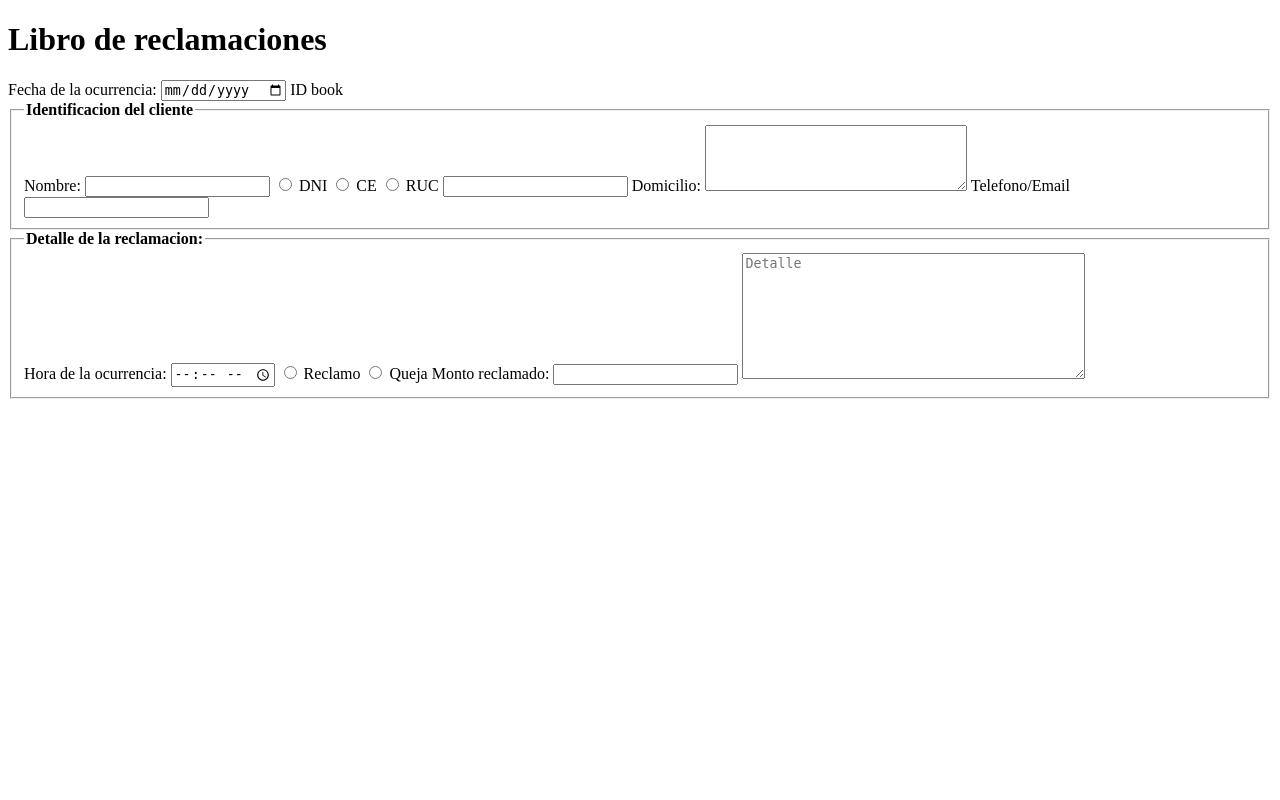
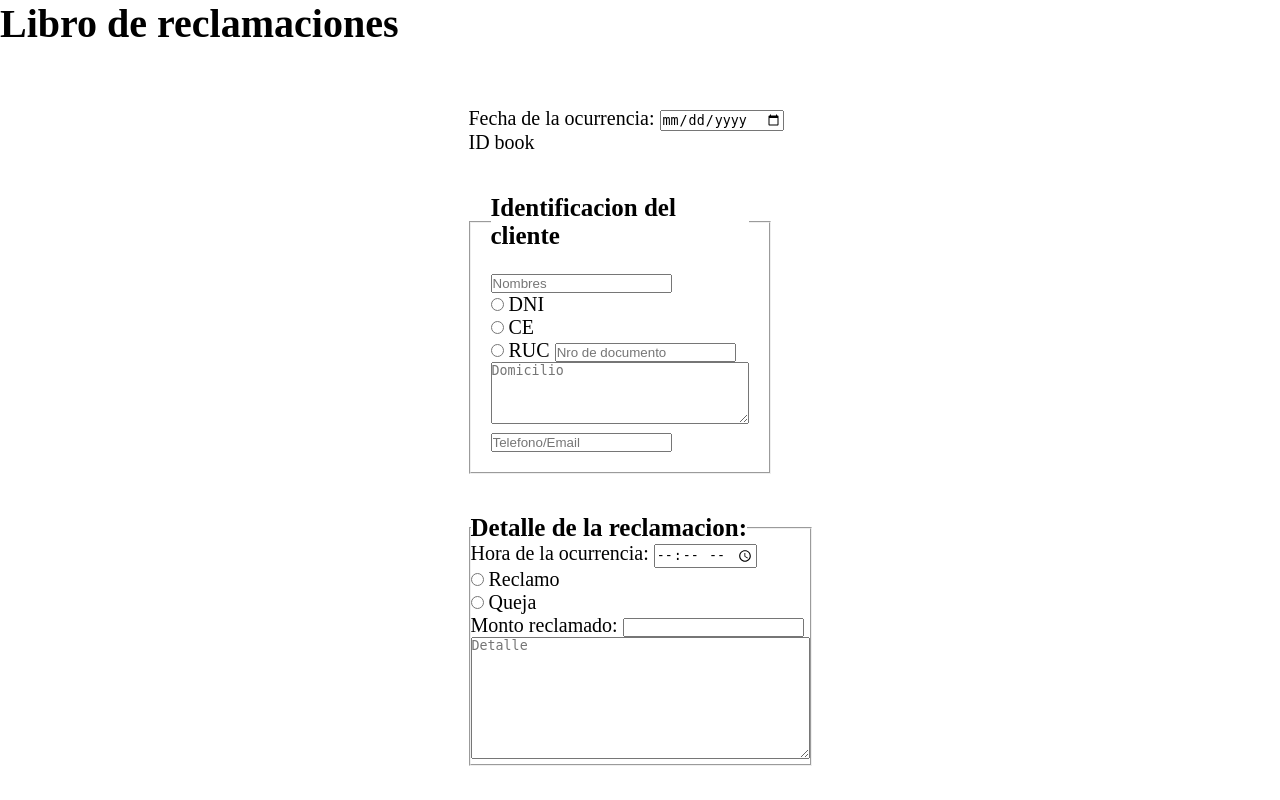
Before and after one commit to thublack-cmd/book_clain, a Flask app: page / in a window 1280 px wide. Run offline with Flask 2, Linux system fonts and the light colour scheme.

Commit message:
Cambios de diseno y ajustes varios en html

```diff
--- a/static/css/styles.css
+++ b/static/css/styles.css
@@ -0,0 +1,31 @@
+* {
+    padding: 0;
+    margin: 0;
+    box-sizing: border-box;
+ }
+
+ html {
+    font-size: 62.5%;  /* 10px */
+ }
+
+ div {
+    font-size: 2rem;
+ }
+
+ legend {
+    font-size: 2.5rem;
+ }
+
+ #formulario {
+    width: 100%;
+    display: inline-flex;
+    justify-content: center;
+    margin-top: 6rem;
+ }
+
+ #info_cliente {
+     width: 80%;
+     font-size: 2rem;
+     padding: 2rem 2rem;
+     margin: 4rem 0;
+ }
--- a/templates/base.html
+++ b/templates/base.html
@@ -2,11 +2,13 @@
 <html lang="en">
     <head>
         <meta charset="UTF-8">
-    <meta="viewport" content="width=device-width, initial-scale=1.0">
+        <meta name="viewport"
+            content="width=device-width, initial-scale=1.0">
+        <link rel="stylesheet"
+            href="{{ url_for('static', filename='css/styles.css') }}">
 
-    {% block title %}
+        {% block head_content %}
         {% endblock %}
-
     </head>
     <body>
         {% block body_content %}
--- a/templates/cliente.html
+++ b/templates/cliente.html
@@ -5,52 +5,84 @@
 {% endblock %}
 
 {% block body_content %}
+    <header>
+        <div>
             <h1>Libro de reclamaciones</h1>
+        </div>
+    </header>
+    <section id="formulario">
 
         <form action="" method="post">
+            <div>
                 <label for="date_id">Fecha de la ocurrencia:</label>
                 <input type="date" name="date" id="date_id" value="" required>
+            </div>
+            <div>
                 <label for="id_sheet">ID book</label>
                 <input type="hidden" name="nro_sheet" id="id_sheet" value="database">
+            </div>
 
-        <fieldset>
+            <fieldset id="info_cliente">
                 <legend><strong>Identificacion del cliente</strong></legend>
-            <label for="name_id">Nombre:</label>
-            <input type="text" name="name" id="name_id" value="" required>
-
+                    <div>
+                        <label for="name_id"></label>
+                        <input type="text" name="name" id="name_id" value=""
+                            placeholder="Nombres" required>
+                    </div>
+                    <div>
                         <input type="radio" id="dni" name="type_doc" value="DNI">
                         <label for="type_doc">DNI</label>
-
+                    </div>
+                    <div>
                         <input type="radio" id="ce" name="type_doc" value="CE">
                         <label for="type_doc">CE</label>
-
+                    </div>
+                    <div>
                         <input type="radio" id="ruc" name="type_doc" value="ruc">
                         <label for="type_doc">RUC</label>
-            <input type="number" name="document" id="document_id" maxlength="10"
-                value="" required>
+                        <input type="number" name="document" id="document_id"
+                            maxlength="10" value="" placeholder="Nro de documento" required>
+                    </div>
+                    <div>
+                        <label for="domicilio_id"></label>
+                        <textarea name="domicilio" id="domicilio_id" rows="4" cols="30"
+                            placeholder="Domicilio" required></textarea>
+                    </div>
+                    <div>
+                        <label for="contact_id"></label>
+                        <input type="text" name="contact" id="contact_id" value=""
+                            placeholder="Telefono/Email" required>
+                    </div>
 
-            <label for="domicilio_id">Domicilio:</label>
-            <textarea name="domicilio" id="domicilio_id" rows="4" cols="30" required></textarea>
-            <label for="contact_id">Telefono/Email</label>
-            <input type="text" name="contact" id="contact_id" value="" required>
             </fieldset>
 
-        <fieldset>
+            <fieldset id="reclamo">
                 <legend><strong>Detalle de la reclamacion:</strong></legend>
+
+                <div>
                     <label for="time_id">Hora de la ocurrencia:</label>
                     <input type="time" name="time" id="time_id" value="">
+                </div>
+                <div>
                     <input type="radio" id="reclamo" name="type_obj" value="reclamo">
                     <label for="reclamo">Reclamo</label>
+                </div>
+                <div>
                     <input type="radio" id="queja" name="type_obj" value="queja">
                     <label for="queja">Queja</label>
+                </div>
+                <div>
                     <label for="request_id">Monto reclamado:</label>
                     <input type="number" name="amount" id="request_id" value="">
+                </div>
+                <div>
                     <label for="detail_id"></label>
                     <textarea name="detalle" id="detail_id" placeholder="Detalle"
                         rows="8" cols="40" required></textarea>
+                </div>
+
             </fieldset>
-
-
         </form>
+    </section>
 
 {% endblock %}
```
Lines whose indentation alone changed are shown as unchanged.
